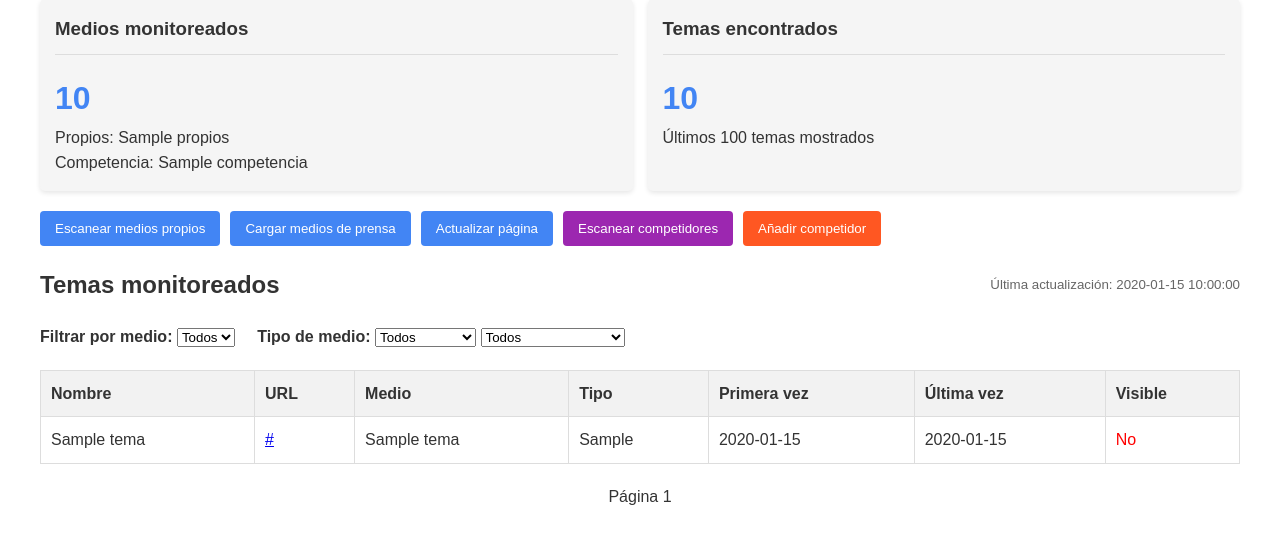
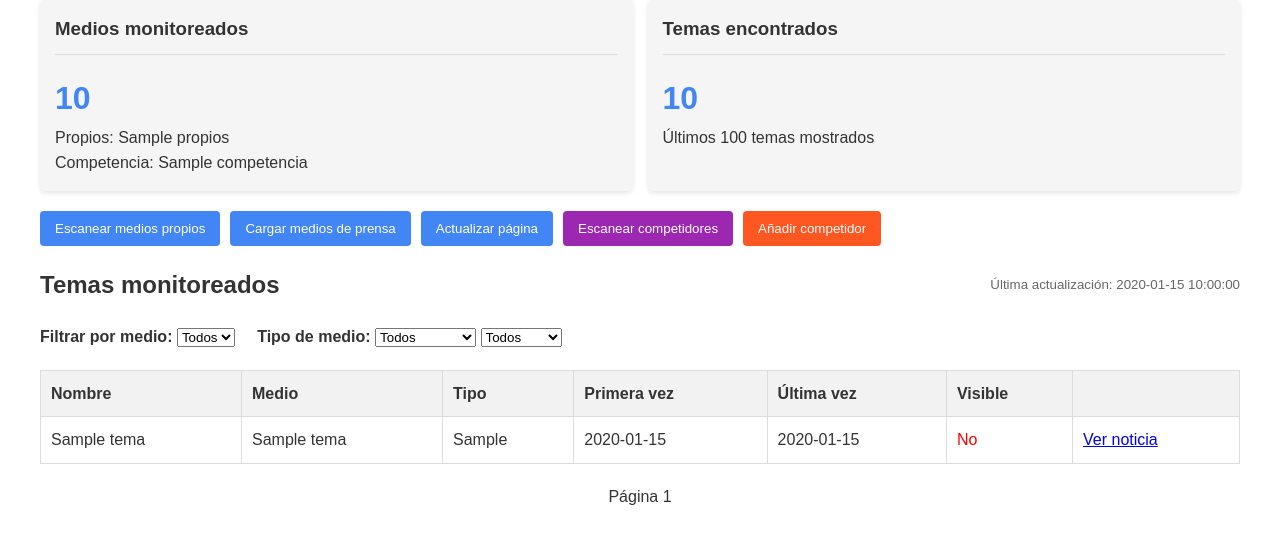
Before and after one commit to pespinosa87/extension, a Flask app: template templates/visualizar.html in a window 1280 px wide. Shown: the part 180-724 px from the top of the page. Run offline with Flask 2, Linux system fonts and the light colour scheme; the template is opened without the code that fills it: most values are stand-ins (such as "Sample title", 1, 10 or a date in 2020); some libraries are stand-ins or nearby versions.

Commit message:
Gestión de competidores-escane8

```diff
--- a/templates/visualizar.html
+++ b/templates/visualizar.html
@@ -52,7 +52,7 @@
     </select>
     <select name="visible" id="filtroVisible">
         <option value="">Todos</option>
-        <option value="true" {% if visible == 'true' %}selected{% endif %}>Actualmente visibles</option>
+        <option value="true" {% if visible == 'true' %}selected{% endif %}>Visibles</option>
         <option value="false" {% if visible == 'false' %}selected{% endif %}>Históricos</option>
       </select>
 </div>
@@ -61,19 +61,18 @@
     <thead>
         <tr>
           <th>Nombre</th>
-          <th>URL</th>
           <th>Medio</th>
           <th>Tipo</th>
           <th>Primera vez</th>
           <th>Última vez</th>
           <th>Visible</th>
+          <th></th>
         </tr>
       </thead>
       <tbody>
         {% for tema in temas %}
         <tr>
           <td>{{ tema.nombre }}</td>
-          <td><a href="{{ tema.url }}" target="_blank">{{ tema.url }}</a></td>
           <td>{{ tema.medio_nombre }}</td>
           <td>{{ tema.medio_tipo }}</td>
           <td>{{ tema.primera_vez.strftime('%d/%m %H:%M') if tema.primera_vez }}</td>
@@ -85,9 +84,13 @@
               <span style="color:red">No</span>
             {% endif %}
           </td>
+          <td>
+            <a href="{{ tema.url }}" target="_blank" class="btn btn-sm btn-primary">Ver noticia</a>
+          </td>
         </tr>
         {% endfor %}
       </tbody>
+
 
 </table>
 
```
